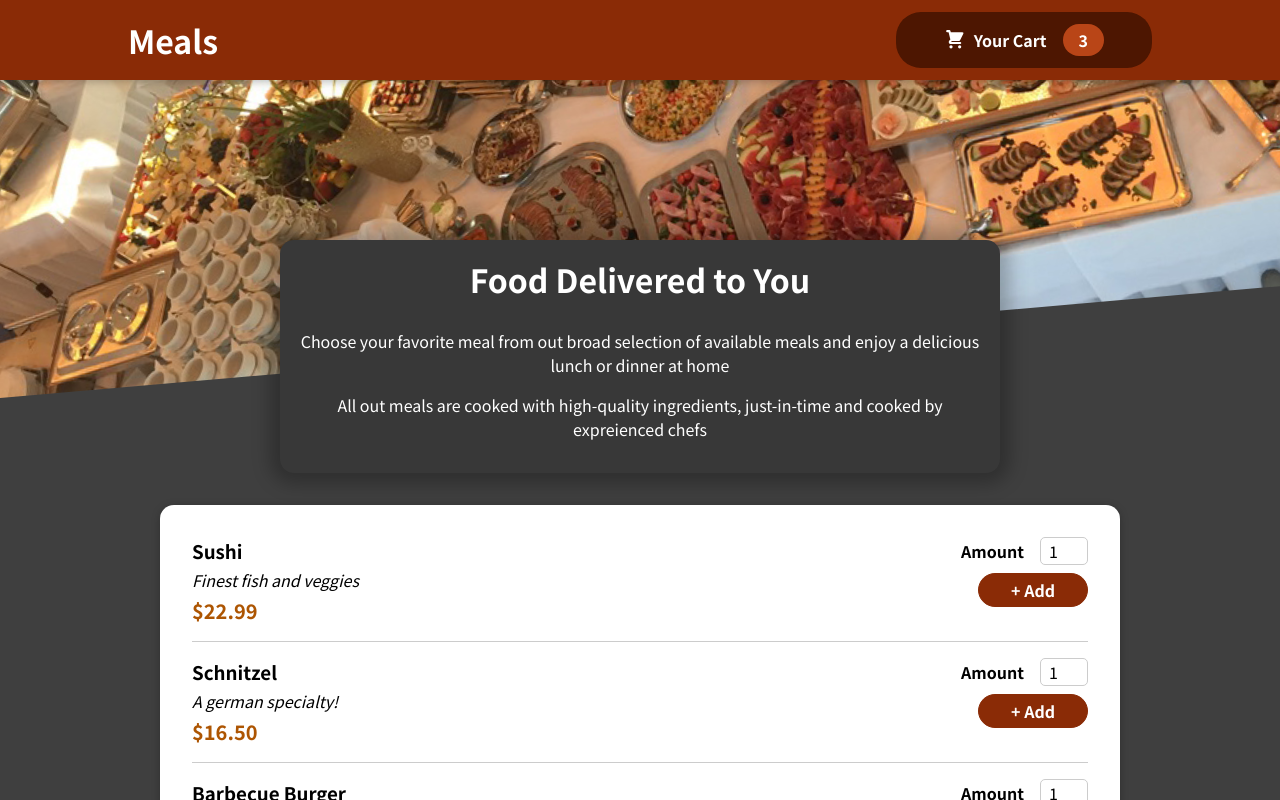
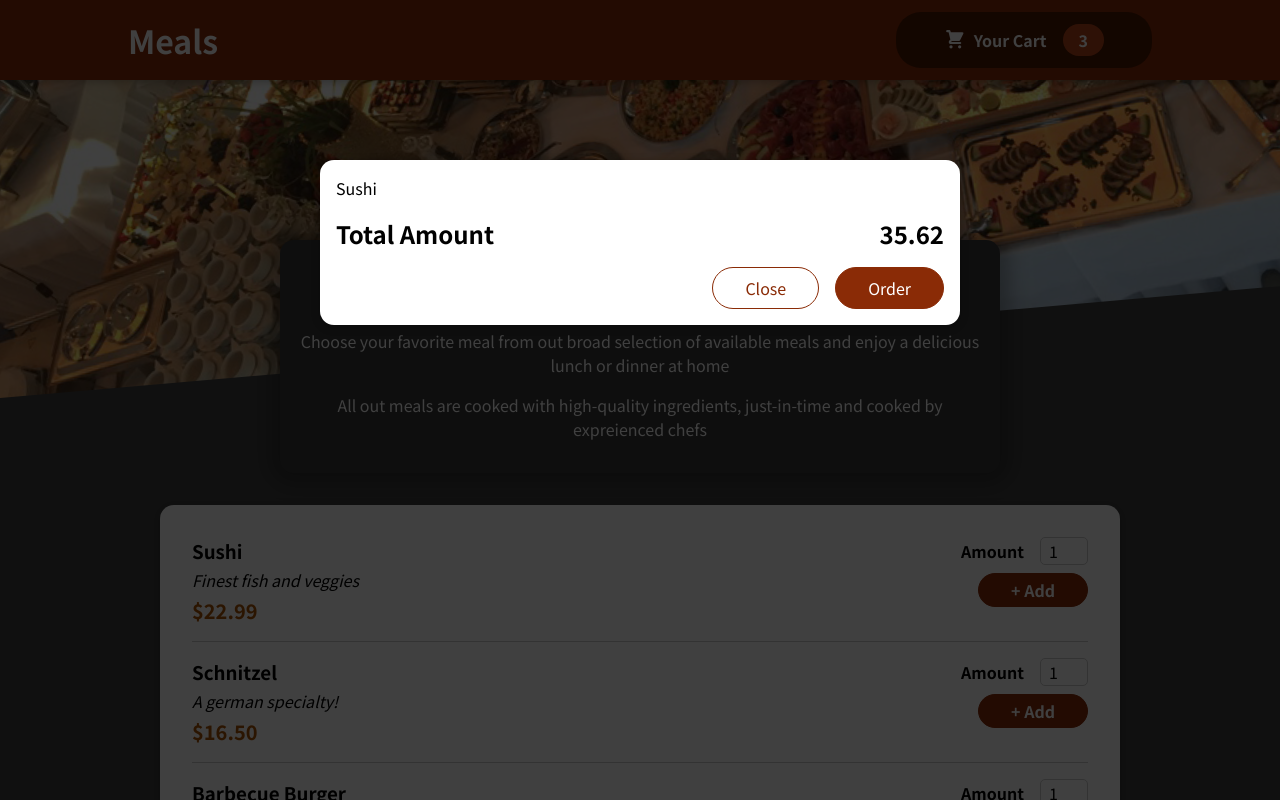
Before and after one commit to MesutUluag/Food-Order-Application-React, a React (Create React App) app: page / in a window 1280 px wide. Shown: the top 800 px of the page. Built offline with nearby package versions, Linux system fonts and the light colour scheme.

Commit message:
initial Cart Modal

```diff
--- a/public/index.html
+++ b/public/index.html
@@ -28,6 +28,7 @@
   </head>
   <body>
     <noscript>You need to enable JavaScript to run this app.</noscript>
+    <div id="overlays"></div>
     <div id="root"></div>
     <!--
       This HTML file is a template.
--- a/src/App.js
+++ b/src/App.js
@@ -1,10 +1,12 @@
 import React, {Fragment} from "react";
 import Header from "./components/Layout/Header";
 import Meals from "./components/Meals/Meals";
+import Cart from "./components/Cart/Cart";
 
 function App() {
   return (
     <Fragment>
+        <Cart/>
       <Header/>
         <main>
             <Meals/>
--- /dev/null
+++ b/src/components/Cart/Cart.js
@@ -0,0 +1,24 @@
+import classes from "./Cart.module.css";
+import Modal from "../UI/Modal";
+
+const Cart = (props) => {
+    const cartItems = <ul className={classes['cart-items']}> {[{
+        id: 'c1',
+        name: 'Sushi',
+        amount: 2,
+        price: 12.99
+    }].map(item => <li>{item.name}</li>)} </ul>;
+    return <Modal>
+        {cartItems}
+        <div className={classes.total}>
+            <span>Total Amount</span>
+            <span>35.62</span>
+        </div>
+        <div className={classes.actions}>
+            <button className={classes['button--alt']}>Close</button>
+            <button className={classes.button}>Order</button>
+        </div>
+    </Modal>
+};
+
+export default Cart;
--- /dev/null
+++ b/src/components/Cart/Cart.module.css
@@ -0,0 +1,46 @@
+.cart-items {
+    list-style: none;
+    margin: 0;
+    padding: 0;
+    max-height: 20rem;
+    overflow: auto;
+}
+
+.total {
+    display: flex;
+    justify-content: space-between;
+    align-items: center;
+    font-weight: bold;
+    font-size: 1.5rem;
+    margin: 1rem 0;
+}
+
+.actions {
+    text-align: right;
+}
+
+.actions button {
+    font: inherit;
+    cursor: pointer;
+    background-color: transparent;
+    border: 1px solid #8a2b06;
+    padding: 0.5rem 2rem;
+    border-radius: 25px;
+    margin-left: 1rem;
+}
+
+.actions button:hover,
+.actions button:active {
+    background-color: #5a1a01;
+    border-color: #5a1a01;
+    color: white;
+}
+
+.actions .button--alt {
+    color: #8a2b06;
+}
+
+.actions .button {
+    background-color: #8a2b06;
+    color: white;
+}
--- /dev/null
+++ b/src/components/UI/Modal.js
@@ -0,0 +1,31 @@
+import classes from "./Modal.module.css";
+import {Fragment} from "react";
+import ReactDOM from "react-dom";
+
+
+const Backdrop = (props) => {
+    return (
+        <div className={classes.backdrop}></div>
+    );
+
+};
+
+const ModalOverlay = (props) => {
+    return (
+        <div className={classes.modal}>
+            <div className={classes.content}>{props.children}</div>
+        </div>
+    );
+};
+const portalElement = document.getElementById('overlays');
+
+const Modal = (props) => {
+    return (
+        <Fragment>
+            {ReactDOM.createPortal(<Backdrop/>, portalElement)}
+            {ReactDOM.createPortal(<ModalOverlay>{props.children}</ModalOverlay>, portalElement)}
+        </Fragment>
+    );
+};
+
+export default Modal;
--- /dev/null
+++ b/src/components/UI/Modal.module.css
@@ -0,0 +1,40 @@
+.backdrop {
+    position: fixed;
+    top: 0;
+    left: 0;
+    width: 100%;
+    height: 100vh;
+    z-index: 20;
+    background-color: rgba(0, 0, 0, 0.75);
+}
+
+.modal {
+    position: fixed;
+    top: 20vh;
+    left: 5%;
+    width: 90%;
+    background-color: white;
+    padding: 1rem;
+    border-radius: 14px;
+    box-shadow: 0 2px 8px rgba(0, 0, 0, 0.25);
+    z-index: 30;
+    animation: slide-down 300ms ease-out forwards;
+}
+
+@media (min-width: 768px) {
+    .modal {
+        width: 40rem;
+        left: calc(50% - 20rem);
+    }
+}
+
+@keyframes slide-down {
+    from {
+        opacity: 0;
+        transform: translateY(-3rem);
+    }
+    to {
+        opacity: 1;
+        transform: translateY(0);
+    }
+}
```
Also changed, not shown: 1 other file (tests, documents, lock files or other folders).
